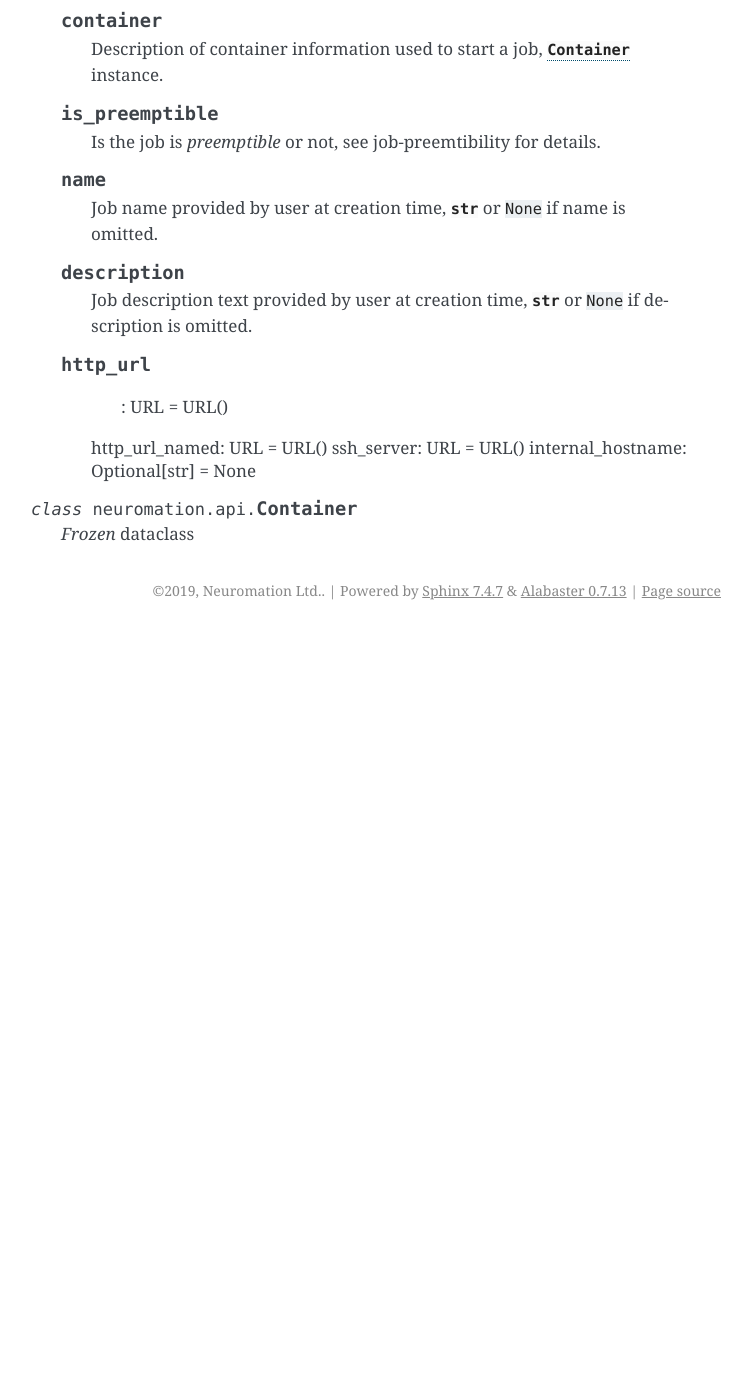
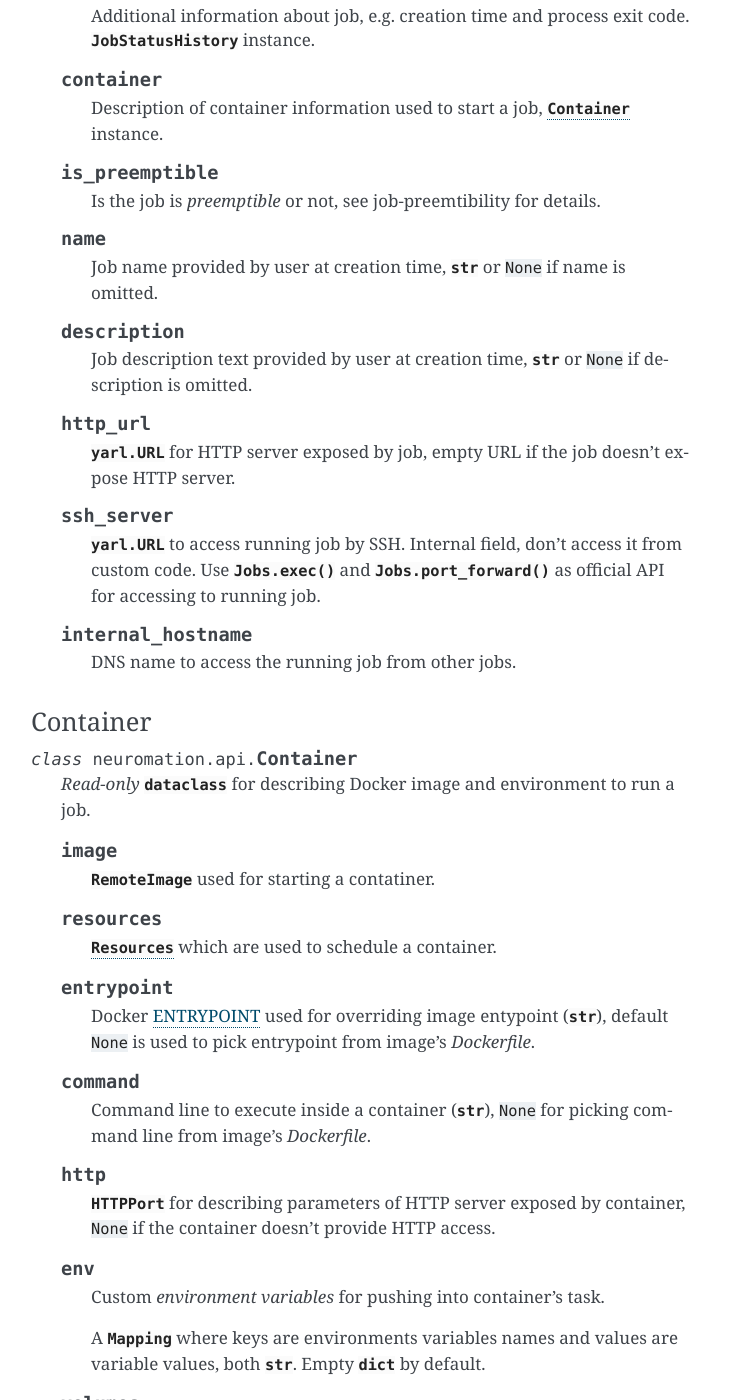
Before and after one commit to neuro-inc/neuro-cli, a Sphinx documentation site: the page built from docs/reference.rst, in a window 1280 px wide and 1400 px high, scrolled down 1608 px. Shown: the whole window, without its empty margins (389-1141 px from the left). Built offline with Sphinx 7.4.7, drawn with Linux system fonts in a browser that asks for light colours; before the commit the page ends 2238 px from its top, so only the background shows below that; some of the changed text lies outside the part shown.

Commit message:
Work more

```diff
--- a/docs/jobs_usage.rst
+++ b/docs/jobs_usage.rst
@@ -4,6 +4,7 @@
 Jobs Usage
 ==========
 
+Jobs api
 
 
 .. _job-preemptibility:
--- a/docs/reference.rst
+++ b/docs/reference.rst
@@ -134,13 +137,97 @@
 
    .. attribute:: http_url
 
-      : URL = URL()
-    http_url_named: URL = URL()
-    ssh_server: URL = URL()
-    internal_hostname: Optional[str] = None
+      :class:`yarl.URL` for HTTP server exposed by job, empty URL if the job doesn't
+      expose HTTP server.
+
+   .. attribute:: ssh_server
+
+      :class:`yarl.URL` to access running job by SSH. Internal field, don't access it
+      from custom code. Use :meth:`Jobs.exec` and :meth:`Jobs.port_forward` as
+      official API for accessing to running job.
 
 
+   .. attribute:: internal_hostname
+
+      DNS name to access the running job from other jobs.
+
+
+Container
+---------
 
 .. class:: Container
 
-   *Frozen* dataclass
+   *Read-only* :class:`~dataclasses.dataclass` for describing Docker image and
+   environment to run a job.
+
+   .. attribute:: image
+
+      :class:`RemoteImage` used for starting a contatiner.
+
+   .. attribute:: resources
+
+      :class:`Resources` which are used to schedule a container.
+
+   .. attribute:: entrypoint
+
+      Docker ENTRYPOINT_ used for overriding image entypoint (:class:`str`), default
+      ``None`` is used to pick entrypoint from image's *Dockerfile*.
+
+   .. attribute:: command
+
+      Command line to execute inside a container (:class:`str`), ``None`` for picking
+      command line from image's *Dockerfile*.
+
+   .. attribute:: http
+
+      :class:`HTTPPort` for describing parameters of HTTP server exposed by container,
+      ``None`` if the container doesn't provide HTTP access.
+
+   .. attribute:: env
+
+      Custom *environment variables* for pushing into container's task.
+
+      A :class:`~collections.abc.Mapping` where keys are environments variables names
+      and values are variable values, both :class:`str`. Empty :class:`dict` by default.
+
+   .. attribute:: volumes
+
+      Docker volumes to mount into container, a :class:`~collections.abc.Sequence` or
+      :class:`Volume` objects. Empty :class:`list` by default.
+
+
+Resources
+---------
+
+.. class:: Resources
+
+   *Read-only* :class:`~dataclasses.dataclass` for describing resources (memory, CPU/GPU
+   etc.) availiable for container, see also :attr:`Container.resources` attribute.
+
+   .. attribute:: memory_mb
+
+      Requested memory amount in MegaBytes, :class:`int`.
+
+   .. attribute:: cpu
+
+      Requested number of CPUs, :class:`float`. Please note, Docker supports fractions
+      here, e.g. ``0.5`` CPU means a half or CPU on the target node.
+
+   .. attribute:: gpu
+
+      The number of requested GPUs, :class:`int`. Use ``None`` for jobs that doesn't
+      require GPU.
+
+   .. attribute:: gpu_model
+
+      The name of requested GPU model, :class:`str` (or ``None`` for job without GPUs).
+
+   .. attribute:: shm
+
+      Use Linux shared memory or not, :class:`bool`. Provide ``True`` if you don't know
+      what ``/dev/shm`` device means.
+
+
+.. _ENTRYPOINT: https://docs.docker.com/engine/reference/builder/#entrypoint
+
+.. _CMD: https://docs.docker.com/engine/reference/builder/#cmd
```
Also changed, not shown: other parts of docs/reference.rst (+3 -0 lines).
